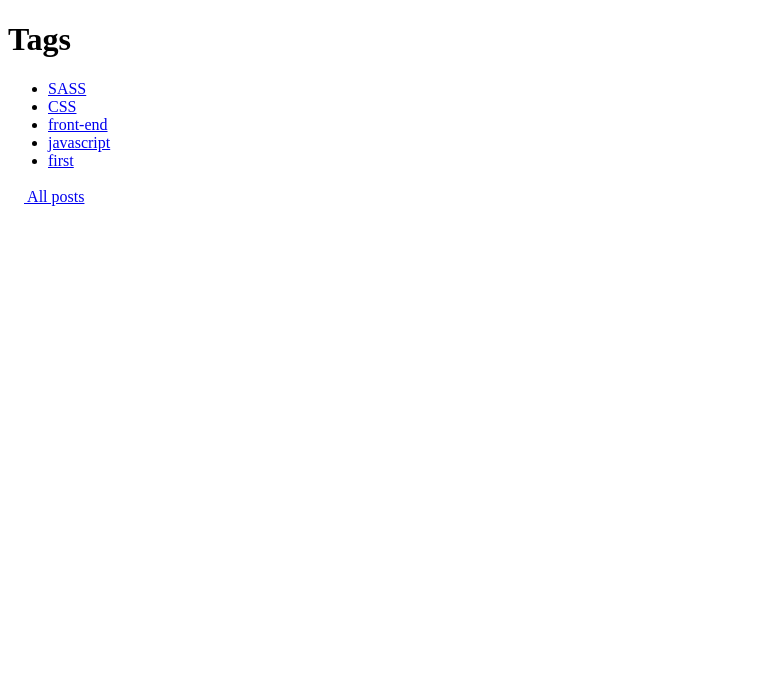
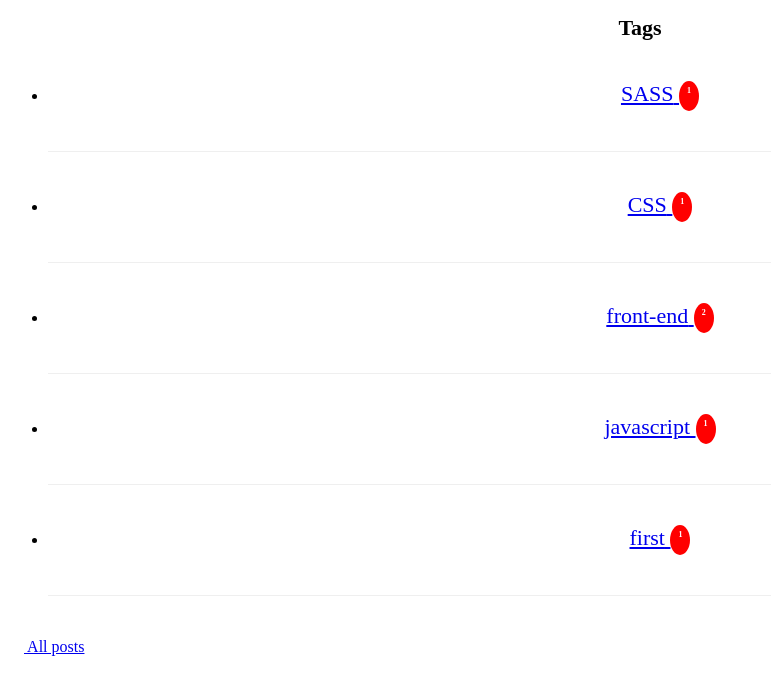
Before and after one commit to jeffersondanielss/blog, a Gatsby site: page /tags in a window 1280 px wide. Shown: the whole page, without its empty margins (0-771 px from the left). Built offline with nearby package versions, Linux system fonts and the light colour scheme; Gatsby itself is replaced by a stand-in of ours; some packages are replaced by stand-ins of ours; some icons are missing.

Commit message:
estilo: template com todas as tags

```diff
--- a/src/components/tags/tags.css
+++ b/src/components/tags/tags.css
@@ -1,12 +1,3 @@
-.wrapper.tag-template {
-  margin: 0 auto 40px;
-}
-
-.tags-title {
-  text-align: center;
-  margin-bottom: 40px;
-}
-
 .tag-list {
   margin-top: 20px;
 }
--- a/src/templates/tags/allTags.js
+++ b/src/templates/tags/allTags.js
@@ -2,6 +2,7 @@
 import GatsbyLink from 'gatsby-link';
 import Link from '../../components/link';
 import HomeIcon from 'react-icons/lib/fa/home';
+import Notification from '../../components/notification/notification'
 
 export default ({ postInfo }) => {
   const { posts } = postInfo;
@@ -13,11 +14,13 @@
         {
           Object.keys(posts).map(tagName => {
             const tags = posts[tagName];
+            console.log(tags.length)
             return (
-              <li key={ tagName }>
-                <GatsbyLink to={`/tags/${tagName}`}>
-                  { tagName }
+              <li className='tags-amout-posts' key={ tagName }>
+                <GatsbyLink  className='tags-title' to={`/tags/${tagName}`}>
+                  { tagName } <Notification amount={ tags.length } />
                 </GatsbyLink>
+
               </li>
             );
           })
--- /dev/null
+++ b/src/templates/tags/tags.css
@@ -0,0 +1,16 @@
+.wrapper.tag-template {
+  margin: 0 auto 40px;
+}
+
+.tags-title {
+  text-align: center;
+  margin-bottom: 40px;
+  font-size: 22px;
+}
+
+.tags-amout-posts {
+  margin-bottom: 40px;
+  text-align: center;
+  border-bottom: 1px solid #EFEFEF;
+  padding-bottom: 40px;
+}
--- a/src/templates/tags/tags.js
+++ b/src/templates/tags/tags.js
@@ -1,6 +1,7 @@
 import React from 'react';
 import PostsOfTag from './postsOfTag'
 import AllTags from './allTags'
+import './tags.css'
 
 
 export default function Tags({ pathContext }) {
```
